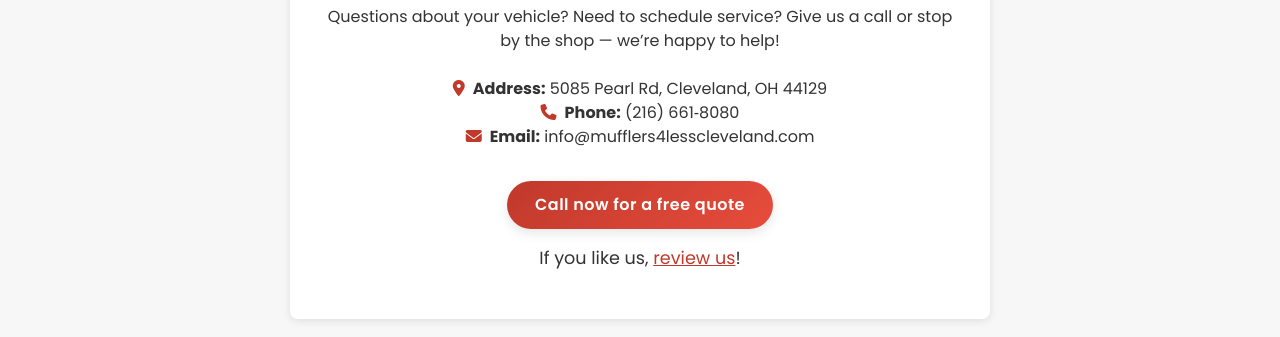
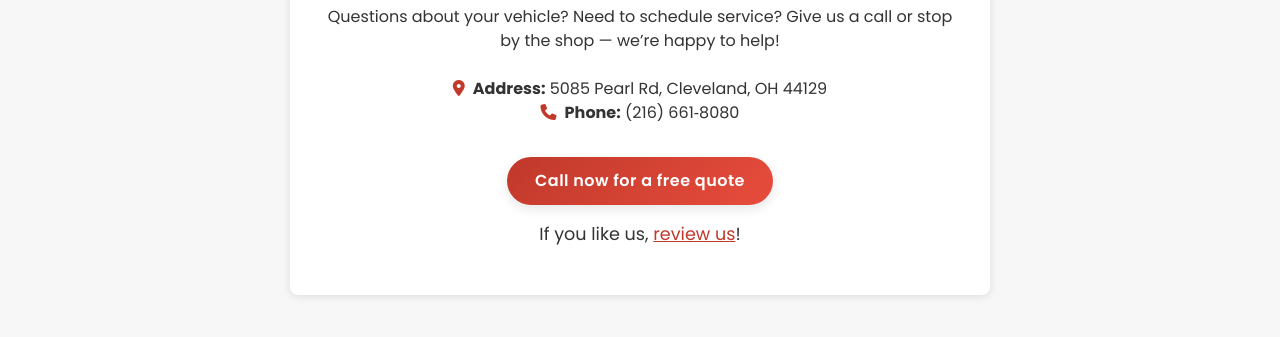
Before and after one commit to Marlowt03/Mufflerforless, a plain HTML site: page contact.html in a window 1280 px wide. Shown: the part 868-1205 px from the top of the page. Drawn offline with Linux system fonts and the light colour scheme.

Commit message:
Update contact.html

```diff
--- a/contact.html
+++ b/contact.html
@@ -72,7 +72,6 @@
       <div class="contact-info" style="margin-bottom:2rem; text-align:center;">
         <p><i class="fas fa-map-marker-alt" aria-hidden="true" style="margin-right:0.5rem;color:#c0392b;"></i><strong>Address:</strong> 5085 Pearl Rd, Cleveland, OH 44129</p>
         <p><i class="fas fa-phone" aria-hidden="true" style="margin-right:0.5rem;color:#c0392b;"></i><strong>Phone:</strong> <a href="tel:+12166618080">(216) 661‑8080</a></p>
-        <p><i class="fas fa-envelope" aria-hidden="true" style="margin-right:0.5rem;color:#c0392b;"></i><strong>Email:</strong> <a href="mailto:info@mufflers4lesscleveland.com">info@mufflers4lesscleveland.com</a></p>
       </div>
       <!-- Replace the contact form with a simple call-to-action button since customers prefer to call rather than send email. -->
       <div class="call-now-container" style="text-align:center; margin-top:2rem;">
```
